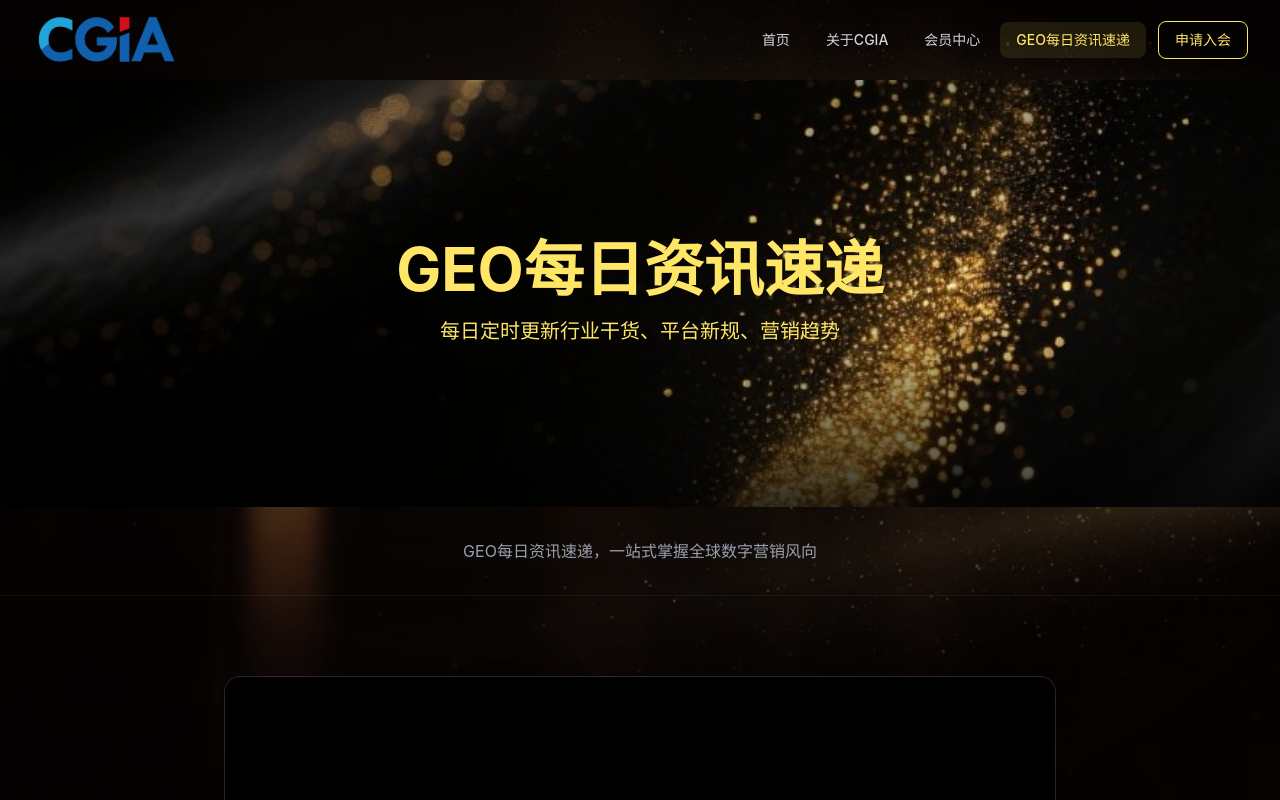
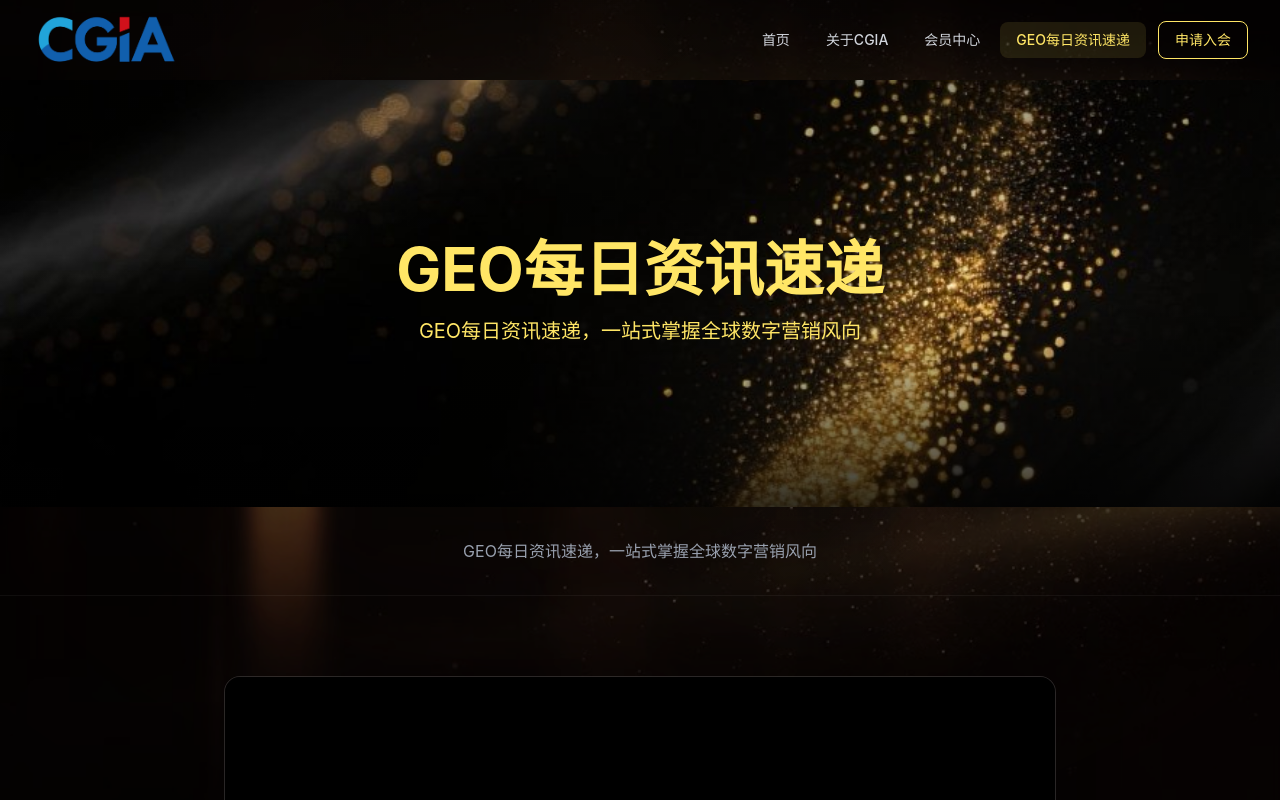
Before and after one commit to liuyao212212-netizen/cgia-website, a React (Vite) app: page /#/news in a window 1280 px wide. Shown: the top 800 px of the page. Built offline with nearby package versions, Linux system fonts and the light colour scheme.

Commit message:
chore: update news page subtitle text

```diff
--- a/src/pages/NewsPage/NewsPage.tsx
+++ b/src/pages/NewsPage/NewsPage.tsx
@@ -75,7 +75,7 @@ export default function NewsPage() {
               transition={{ duration: 0.6, delay: 0.2 }}
               className="text-base md:text-xl text-[hsl(50_100%_70%)] max-w-2xl mx-auto leading-relaxed"
             >
-              每日定时更新行业干货、平台新规、营销趋势
+              GEO每日资讯速递，一站式掌握全球数字营销风向
             </motion.p>
           </div>
         </div>
```
